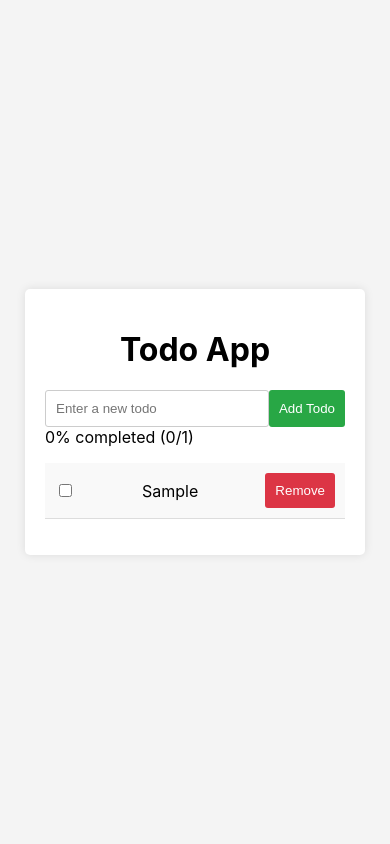
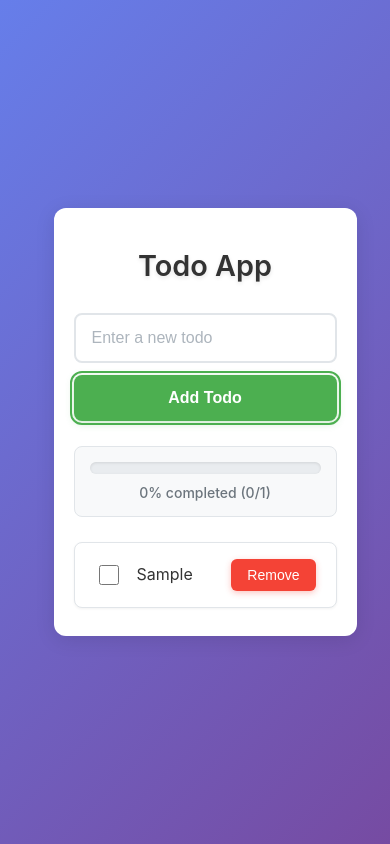
Before and after one commit to mihned01/ToDo-app, a website built with Vite: page index.html in a window 390 px wide. Both pictures are taken after typing "Sample" into the empty fields and a click on the button "Add Todo". Built offline with nearby package versions, Linux system fonts and the light colour scheme.

Commit message:
feat: enhance style

```diff
--- a/src/style.css
+++ b/src/style.css
@@ -1,4 +1,3 @@
-
 :root {
   --font-family: Inter, system-ui, Avenir, Helvetica, Arial, sans-serif;
   --line-height: 1.5;
@@ -13,23 +12,28 @@
   --webkit-font-smoothing: antialiased;
   --moz-osx-font-smoothing: grayscale;
 
-  --body-background-color: #f4f4f4;
+  --body-background-color: #f0f2f5;
   --container-background-color: #fff;
-  --container-padding: 20px;
-  --container-border-radius: 5px;
-  --container-box-shadow: 0 0 10px rgba(0, 0, 0, 0.1);
-  --container-width: 300px;
+  --container-padding: 30px;
+  --container-border-radius: 12px;
+  --container-box-shadow: 0 4px 20px rgba(0, 0, 0, 0.1);
+  --container-width: 450px;
+  --primary-color: #4CAF50;
+  --danger-color: #f44336;
+  --text-color: #333;
+  --border-color: #e1e5e9;
 }
 
 body {
   font-family: var(--font-family);
-  background-color: var(--body-background-color);
+  background: linear-gradient(135deg, #667eea 0%, #764ba2 100%);
   margin: 0;
-  padding: 0;
+  padding: 20px;
   display: flex;
   justify-content: center;
   align-items: center;
-  height: 100vh;
+  min-height: 100vh;
+  color: var(--text-color);
 }
 
 .container {
@@ -37,61 +41,262 @@ body {
   padding: var(--container-padding);
   border-radius: var(--container-border-radius);
   box-shadow: var(--container-box-shadow);
-  width: var(--container-width);
+  width: 100%;
+  max-width: var(--container-width);
+  backdrop-filter: blur(10px);
 }
-
 
 h1 {
   text-align: center;
+  margin-bottom: 30px;
+  color: var(--text-color);
+  font-size: 2.2rem;
+  font-weight: 600;
+  text-shadow: 0 2px 4px rgba(0, 0, 0, 0.1);
 }
+
+/* Progress Bar Styles */
+.progress-container {
+  margin: 25px 0;
+  padding: 15px;
+  background: #f8f9fa;
+  border-radius: 8px;
+  border: 1px solid var(--border-color);
+}
+
+.progress-bar {
+  width: 100%;
+  height: 12px;
+  background-color: #e9ecef;
+  border-radius: 6px;
+  overflow: hidden;
+  margin-bottom: 10px;
+  box-shadow: inset 0 1px 3px rgba(0, 0, 0, 0.1);
+}
+
+.progress-fill {
+  height: 100%;
+  background: linear-gradient(90deg, var(--primary-color), #45a049);
+  width: 0%;
+  transition: width 0.4s cubic-bezier(0.4, 0, 0.2, 1);
+  border-radius: 6px;
+  position: relative;
+}
+
+.progress-fill::after {
+  content: '';
+  position: absolute;
+  top: 0;
+  left: 0;
+  right: 0;
+  bottom: 0;
+  background: linear-gradient(90deg, transparent, rgba(255,255,255,0.2), transparent);
+  animation: shimmer 2s infinite;
+}
+
+@keyframes shimmer {
+  0% { transform: translateX(-100%); }
+  100% { transform: translateX(100%); }
+}
+
+.progress-text {
+  font-size: 14px;
+  color: #6c757d;
+  font-weight: 500;
+  text-align: center;
+  display: block;
+}
+
+/* Form Styles */
 .todo-form {
   display: flex;
-  justify-content: space-between;
+  gap: 12px;
+  margin-bottom: 25px;
 }
+
 .todo-form input {
   flex: 1;
-  padding: 10px;
-  border: 1px solid #ccc;
-  border-radius: 3px;
+  padding: 14px 16px;
+  border: 2px solid var(--border-color);
+  border-radius: 8px;
+  font-size: 16px;
+  transition: all 0.3s ease;
+  background: #fff;
 }
+
+.todo-form input:focus {
+  outline: none;
+  border-color: var(--primary-color);
+  box-shadow: 0 0 0 3px rgba(76, 175, 80, 0.1);
+}
+
+.todo-form input::placeholder {
+  color: #adb5bd;
+}
+
 .todo-form button {
-  padding: 10px;
+  padding: 14px 24px;
   border: none;
-  background: #28a745;
-  color: #fff;
-  border-radius: 3px;
+  background: var(--primary-color);
+  color: white;
+  border-radius: 8px;
   cursor: pointer;
+  font-size: 16px;
+  font-weight: 600;
+  transition: all 0.3s ease;
+  box-shadow: 0 2px 8px rgba(76, 175, 80, 0.3);
 }
+
+.todo-form button:hover {
+  background: #45a049;
+  transform: translateY(-1px);
+  box-shadow: 0 4px 12px rgba(76, 175, 80, 0.4);
+}
+
+.todo-form button:active {
+  transform: translateY(0);
+}
+
+/* Todo List Styles */
 .todo-list {
   list-style: none;
   padding: 0;
-}
-.todo-item {
-  background: #f9f9f9;
-  padding: 10px;
-  border-bottom: 1px solid #ddd;
-  display: flex;
-  justify-content: space-between;
-  align-items: center;
-}
-.todo-item button {
-  padding: 10px;
-  border: none;
-  background: #dc3545;
-  color: #fff;
-  border-radius: 3px;
-  cursor: pointer;
+  margin: 0;
 }
 
+.todo-item {
+  background: #fff;
+  padding: 16px 20px;
+  border: 1px solid var(--border-color);
+  margin-bottom: 8px;
+  border-radius: 8px;
+  display: flex;
+  align-items: center;
+  gap: 15px;
+  transition: all 0.3s ease;
+  box-shadow: 0 1px 3px rgba(0, 0, 0, 0.05);
+}
 
+.todo-item:hover {
+  transform: translateY(-1px);
+  box-shadow: 0 4px 12px rgba(0, 0, 0, 0.1);
+  border-color: var(--primary-color);
+}
+
+.todo-item.completed {
+  background: #f8f9fa;
+  opacity: 0.8;
+}
+
+.todo-item input[type="checkbox"] {
+  width: 20px;
+  height: 20px;
+  cursor: pointer;
+  accent-color: var(--primary-color);
+}
+
+.todo-item span {
+  flex: 1;
+  font-size: 16px;
+  line-height: 1.4;
+  color: var(--text-color);
+  transition: all 0.3s ease;
+}
+
+.todo-item.completed span {
+  text-decoration: line-through;
+  color: #6c757d;
+}
+
+.todo-item .remove-btn {
+  padding: 8px 16px;
+  border: none;
+  background: var(--danger-color);
+  color: white;
+  border-radius: 6px;
+  cursor: pointer;
+  font-size: 14px;
+  font-weight: 500;
+  transition: all 0.3s ease;
+  box-shadow: 0 2px 6px rgba(244, 67, 54, 0.3);
+}
+
+.todo-item .remove-btn:hover {
+  background: #d32f2f;
+  transform: translateY(-1px);
+  box-shadow: 0 4px 10px rgba(244, 67, 54, 0.4);
+}
+
+.todo-item .remove-btn:active {
+  transform: translateY(0);
+}
+
+/* Error Styles */
 .input-error {
-  border: 2px solid red;
-  background-color: #ffe6e6; /* Optional: Light red background to indicate error */
+  border: 2px solid var(--danger-color) !important;
+  background-color: #ffebee;
+  animation: shake 0.5s ease-in-out;
+}
+
+@keyframes shake {
+  0%, 100% { transform: translateX(0); }
+  25% { transform: translateX(-5px); }
+  75% { transform: translateX(5px); }
 }
 
 #error-message {
-  color: red;
+  color: var(--danger-color);
   font-size: 0.9em;
-  margin-top: 5px;
+  margin-top: 8px;
+  padding: 8px 12px;
+  background: #ffebee;
+  border-radius: 6px;
+  border-left: 4px solid var(--danger-color);
   display: none;
 }
+
+/* Empty State */
+.todo-list:empty::after {
+  content: "No todos yet. Add one above! 📝";
+  display: block;
+  text-align: center;
+  color: #6c757d;
+  font-style: italic;
+  padding: 40px 20px;
+  background: #f8f9fa;
+  border-radius: 8px;
+  border: 2px dashed #dee2e6;
+}
+
+/* Responsive Design */
+@media (max-width: 480px) {
+  .container {
+    margin: 10px;
+    padding: 20px;
+    max-width: none;
+  }
+
+  .todo-form {
+    flex-direction: column;
+  }
+
+  .todo-form button {
+    width: 100%;
+  }
+
+  h1 {
+    font-size: 1.8rem;
+  }
+}
+
+/* Smooth transitions for all interactive elements */
+* {
+  box-sizing: border-box;
+}
+
+/* Focus styles for accessibility */
+input:focus,
+button:focus {
+  outline: 2px solid var(--primary-color);
+  outline-offset: 2px;
+}
```
